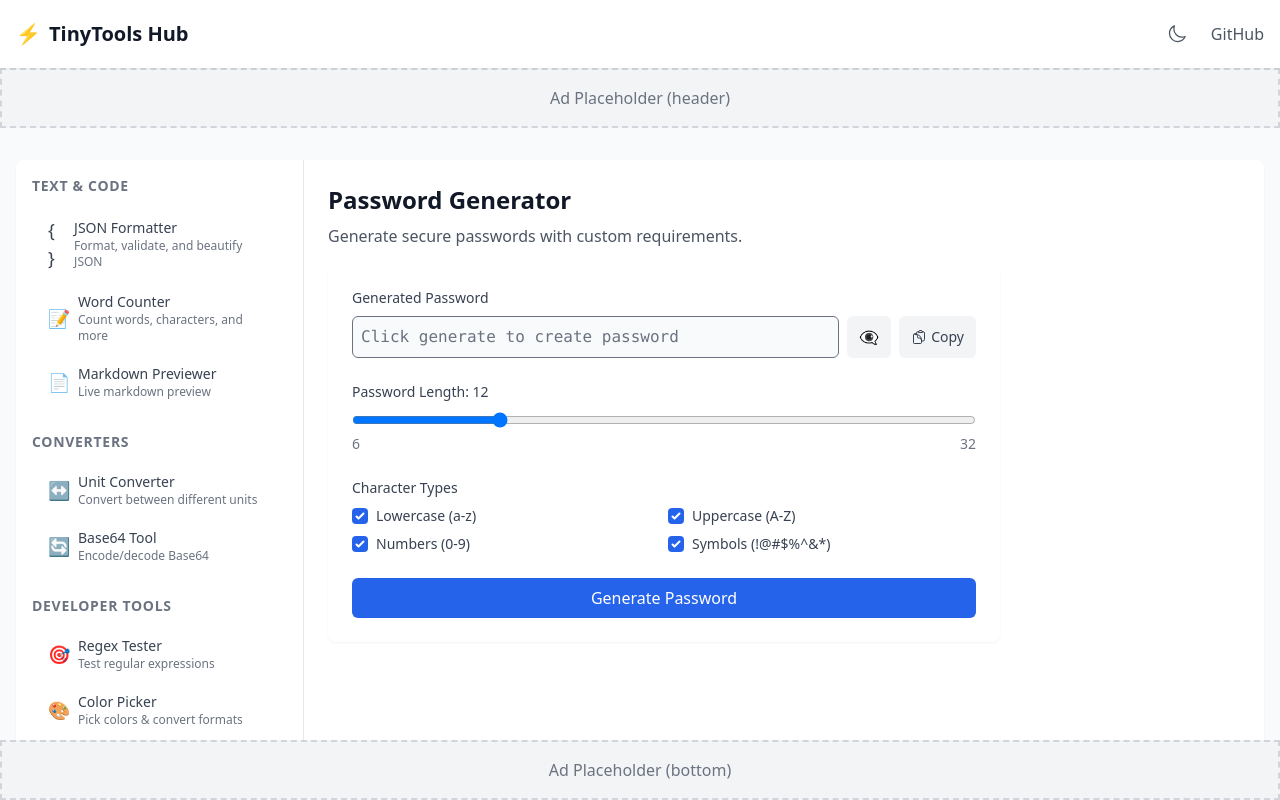
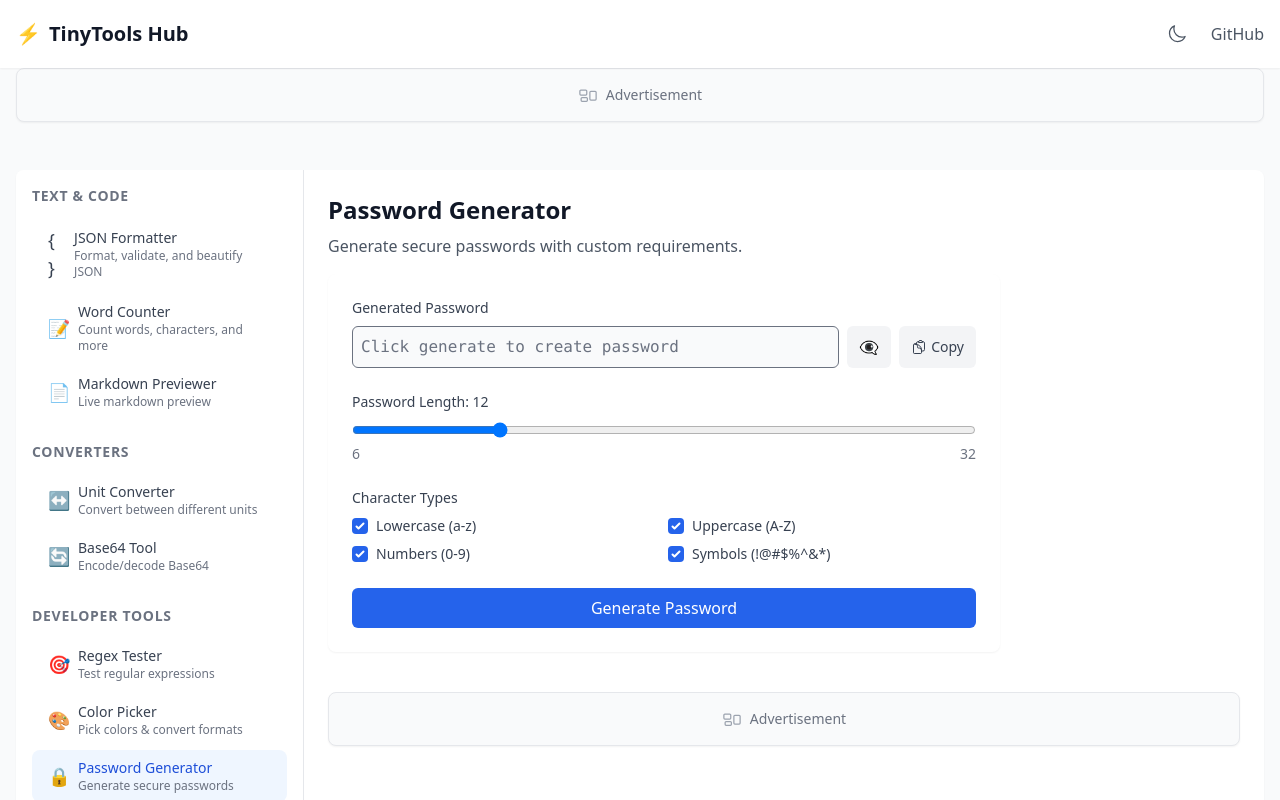
Before and after one commit to jomard44/tools, a React (Vite) app: page /tools/password-generator in a window 1280 px wide. Shown: the top 800 px of the page. Built offline with nearby package versions, Linux system fonts and the light colour scheme.

Commit message:
better ui

```diff
--- a/src/App.jsx
+++ b/src/App.jsx
@@ -22,12 +22,15 @@ function App() {
       <MetaTags />
       <div className="min-h-screen flex flex-col bg-gray-50 dark:bg-gray-900 transition-colors">
         <Header />
+        <div className="container mx-auto px-4">
           <AdPlaceholder position="header" />
+        </div>
         <div className="flex-1 container mx-auto px-4 py-8">
           <div className="bg-white dark:bg-gray-800 rounded-lg shadow-sm overflow-hidden transition-colors">
             <div className="flex flex-col md:flex-row">
               <Navigation />
-              <main className="flex-1 min-w-0 p-6">
+              <div className="flex-1 min-w-0">
+                <main className="p-6">
                   <Routes>
                     <Route path="/" element={<JsonFormatter />} />
                     <Route path="/tools/json-formatter" element={<JsonFormatter />} />
@@ -41,10 +44,16 @@ function App() {
                     <Route path="/tools/password-generator" element={<PasswordGenerator />} />
                   </Routes>
                 </main>
+                <div className="px-6">
+                  <AdPlaceholder position="sidebar" />
                 </div>
               </div>
             </div>
+          </div>
+        </div>
+        <div className="container mx-auto px-4">
           <AdPlaceholder position="bottom" className="sticky bottom-0" />
+        </div>
         <Footer />
       </div>
     </Router>
--- a/src/components/layout/AdPlaceholder.jsx
+++ b/src/components/layout/AdPlaceholder.jsx
@@ -4,7 +4,6 @@ import PropTypes from "prop-types";
 export default function AdPlaceholder({ position, className = "" }) {
   useEffect(() => {
     try {
-      // Ensure we're not in development mode where ads might cause errors
       if (process.env.NODE_ENV === "production") {
         (window.adsbygoogle = window.adsbygoogle || []).push({});
       }
@@ -13,18 +12,44 @@ export default function AdPlaceholder({ position, className = "" }) {
     }
   }, []);
 
+  const baseClasses = "w-full overflow-hidden transition-all duration-200";
+  const positionClasses = {
+    header: "py-4 mb-4",
+    sidebar: "my-4",
+    bottom: "py-4 mt-4 backdrop-blur-sm bg-white/90 dark:bg-gray-800/90"
+  };
+
   if (process.env.NODE_ENV !== "production") {
     return (
       <div
-        className={`ad-placeholder ${className} bg-gray-100 border-2 border-dashed border-gray-300 p-4 text-center text-gray-500`}
+        className={`${baseClasses} ${positionClasses[position]} ${className}
+          bg-gray-50 dark:bg-gray-900 border border-gray-200 dark:border-gray-700
+          rounded-lg shadow-sm p-4 text-center transition-colors`}
       >
-        Ad Placeholder ({position})
+        <div className="flex items-center justify-center space-x-2">
+          <svg
+            className="w-5 h-5 text-gray-400 dark:text-gray-500"
+            fill="none"
+            strokeWidth="1.5"
+            stroke="currentColor"
+            viewBox="0 0 24 24"
+          >
+            <path
+              strokeLinecap="round"
+              strokeLinejoin="round"
+              d="M2.25 7.125C2.25 6.504 2.754 6 3.375 6h6c.621 0 1.125.504 1.125 1.125v3.75c0 .621-.504 1.125-1.125 1.125h-6c-.621 0-1.125-.504-1.125-1.125v-3.75zm12 1.5c0-.621.504-1.125 1.125-1.125h5.25c.621 0 1.125.504 1.125 1.125v8.25c0 .621-.504 1.125-1.125 1.125h-5.25a1.125 1.125 0 01-1.125-1.125v-8.25zm-10.5 7.5c0-.621.504-1.125 1.125-1.125h5.25c.621 0 1.125.504 1.125 1.125v2.25c0 .621-.504 1.125-1.125 1.125h-5.25a1.125 1.125 0 01-1.125-1.125v-2.25z"
+            />
+          </svg>
+          <span className="text-sm font-medium text-gray-500 dark:text-gray-400">
+            Advertisement
+          </span>
+        </div>
       </div>
     );
   }
 
   return (
-    <div className={`ad-container ${className}`}>
+    <div className={`${baseClasses} ${positionClasses[position]} ${className}`}>
       <ins
         className="adsbygoogle"
         style={{ display: "block" }}
@@ -32,7 +57,7 @@ export default function AdPlaceholder({ position, className = "" }) {
         data-ad-slot="5695311938"
         data-ad-format="auto"
         data-full-width-responsive="true"
-      ></ins>
+      />
     </div>
   );
 }
```
Lines whose indentation alone changed are shown as unchanged.
